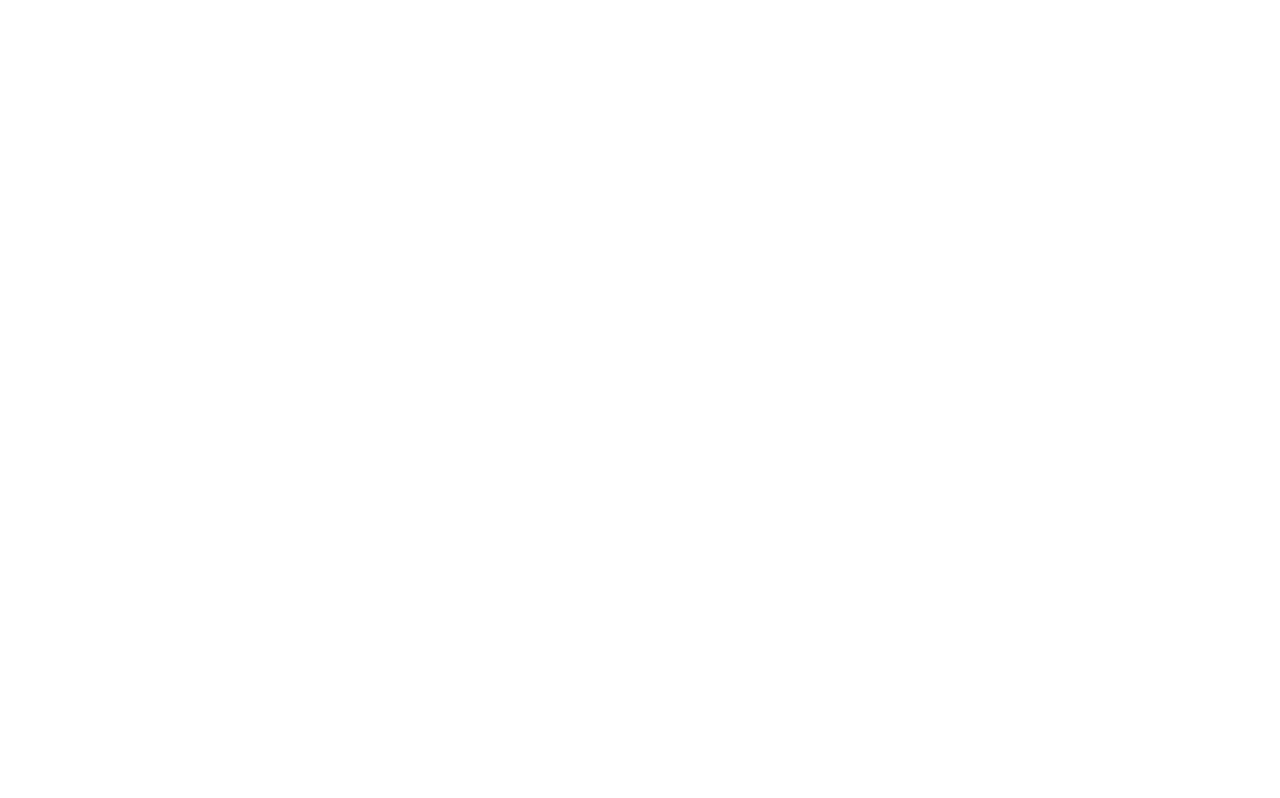
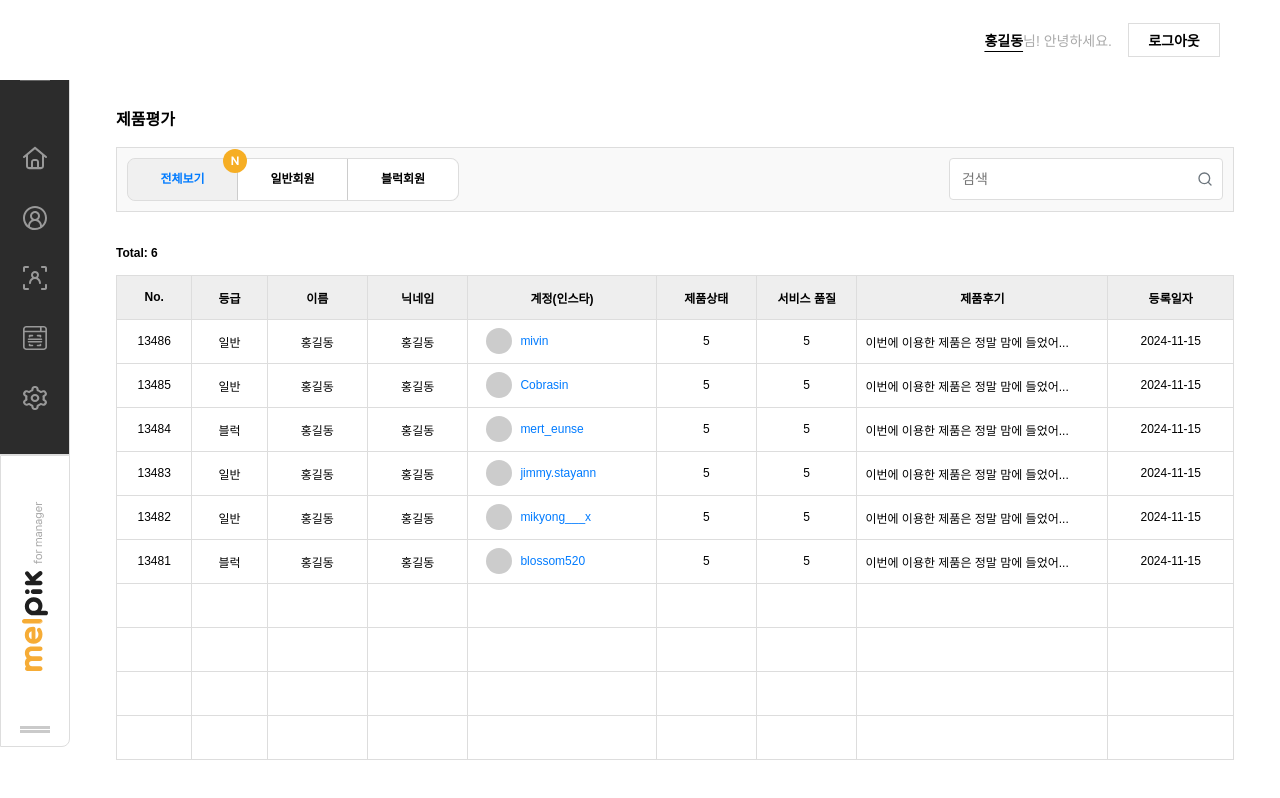
Before and after one commit to me1pik/Admin_Front, a React (Vite) app: page /product-evaluation in a window 1280 px wide. Before the commit this address had no page. Built offline with nearby package versions, Linux system fonts and the light colour scheme.

Commit message:
feat : ProductEvaluation UI

```diff
--- a/src/App.tsx
+++ b/src/App.tsx
@@ -12,6 +12,8 @@
 import UserDetail from './pages/UserDetail';
 import AdminDetail from './pages/AdminDetail';
 import PageList from './pages/Pagelist';
+import ProductEvaluation from './pages/ProductEvaluation';
+
 // import AnalysisInfo from "./pages/AnalysisInfo";
 // import InventoryList from "./pages/InventoryList";
 // import StatisticsList from "./pages/StatisticsList";
@@ -37,6 +39,8 @@
           <Route path='/admindetail/:no' element={<AdminDetail />} />
           <Route path='/userlist' element={<UserList />} />
           <Route path='/pagelist' element={<PageList />} />
+          <Route path='/product-evaluation' element={<ProductEvaluation />} />
+
           <Route path='/userdetail/:no' element={<UserDetail />} />
           <Route path='/orderlist' element={<OrderList />} />
           <Route path='/monitoring' element={<Monitoring />} />
--- /dev/null
+++ b/src/components/Table/ProductEvaluationTable.tsx
@@ -0,0 +1,163 @@
+// src/components/Table/ProductEvaluationTable.tsx
+import React from 'react';
+import styled from 'styled-components';
+
+/** User 인터페이스 */
+export interface User {
+  no: number;
+  grade: string;
+  name: string;
+  nickname: string;
+  instagram: string;
+  productStatus: string; // 제품상태
+  serviceQuality: string; // 서비스 품질
+  productReview: string; // 제품후기
+  registeredAt: string; // 등록일자
+}
+
+interface ProductEvaluationTableProps {
+  filteredData: User[];
+  handleEdit: (no: number) => void;
+}
+
+const ProductEvaluationTable: React.FC<ProductEvaluationTableProps> = ({
+  filteredData,
+  handleEdit,
+}) => {
+  return (
+    <Table>
+      <colgroup>
+        <col style={{ width: '60px' }} /> {/* No. */}
+        <col style={{ width: '60px' }} /> {/* 등급 */}
+        <col style={{ width: '80px' }} /> {/* 이름 */}
+        <col style={{ width: '80px' }} /> {/* 닉네임 */}
+        <col style={{ width: '150px' }} /> {/* 계정(인스타) */}
+        <col style={{ width: '80px' }} /> {/* 제품상태 */}
+        <col style={{ width: '80px' }} /> {/* 서비스 품질 */}
+        <col style={{ width: '200px' }} /> {/* 제품후기 */}
+        <col style={{ width: '100px' }} /> {/* 등록일자 */}
+      </colgroup>
+      <thead>
+        <TableRow>
+          <Th>No.</Th>
+          <Th>등급</Th>
+          <Th>이름</Th>
+          <Th>닉네임</Th>
+          <Th>계정(인스타)</Th>
+          <Th>제품상태</Th>
+          <Th>서비스 품질</Th>
+          <Th>제품후기</Th>
+          <Th>등록일자</Th>
+        </TableRow>
+      </thead>
+      <tbody>
+        {filteredData.map((user, index) => (
+          <TableRow key={index}>
+            <Td>{user.no}</Td>
+            <Td>{user.grade}</Td>
+            <Td>{user.name}</Td>
+            <Td>{user.nickname}</Td>
+            {/* 인스타: 아바타 + 텍스트 (클릭 시 handleEdit) */}
+            <TdLeft>
+              <InstaContainer>
+                <Avatar />
+                <InstaText onClick={() => handleEdit(user.no)}>
+                  {user.instagram}
+                </InstaText>
+              </InstaContainer>
+            </TdLeft>
+            <Td>{user.productStatus}</Td>
+            <Td>{user.serviceQuality}</Td>
+            {/* 제품후기는 왼쪽 정렬 */}
+            <TdLeft>{user.productReview}</TdLeft>
+            <Td>{user.registeredAt}</Td>
+          </TableRow>
+        ))}
+
+        {/* 빈 행을 10행으로 고정 (각 셀 개별 생성) */}
+        {filteredData.length < 10 &&
+          Array.from({ length: 10 - filteredData.length }).map((_, i) => (
+            <TableRow key={`empty-${i}`}>
+              <Td>&nbsp;</Td>
+              <Td>&nbsp;</Td>
+              <Td>&nbsp;</Td>
+              <Td>&nbsp;</Td>
+              <TdLeft>&nbsp;</TdLeft>
+              <Td>&nbsp;</Td>
+              <Td>&nbsp;</Td>
+              <TdLeft>&nbsp;</TdLeft>
+              <Td>&nbsp;</Td>
+            </TableRow>
+          ))}
+      </tbody>
+    </Table>
+  );
+};
+
+export default ProductEvaluationTable;
+
+/* ====================== Styled Components ====================== */
+
+const Table = styled.table`
+  width: 100%;
+  table-layout: fixed;
+  border-collapse: collapse;
+  background-color: #ffffff;
+  border: 1px solid #dddddd;
+`;
+
+const TableRow = styled.tr`
+  height: 44px;
+`;
+
+const Th = styled.th`
+  text-align: center;
+  vertical-align: middle;
+  background-color: #eeeeee;
+  font-family: 'NanumSquare Neo OTF', sans-serif;
+  font-weight: 800;
+  font-size: 12px;
+  color: #000000;
+  border: 1px solid #dddddd;
+  white-space: nowrap;
+`;
+
+const Td = styled.td`
+  text-align: center;
+  vertical-align: middle;
+  font-family: 'NanumSquare Neo OTF', sans-serif;
+  font-weight: 400;
+  font-size: 12px;
+  color: #000000;
+  border: 1px solid #dddddd;
+  white-space: nowrap;
+  padding: 0 8px;
+`;
+
+const TdLeft = styled(Td)`
+  text-align: left;
+`;
+
+const InstaContainer = styled.div`
+  display: flex;
+  align-items: center;
+  gap: 8px;
+  margin-left: 10px;
+`;
+
+const Avatar = styled.div`
+  width: 26px;
+  height: 26px;
+  border-radius: 50%;
+  flex-shrink: 0;
+  background-color: #cccccc;
+`;
+
+const InstaText = styled.span`
+  cursor: pointer;
+  color: #007bff;
+
+  &:hover {
+    color: #0056b3;
+  }
+`;
--- /dev/null
+++ b/src/pages/ProductEvaluation.tsx
@@ -0,0 +1,203 @@
+// src/pages/ProductEvaluation.tsx
+import React, { useState } from 'react';
+import { useNavigate } from 'react-router-dom';
+import styled from 'styled-components';
+import ProductEvaluationTable, {
+  User,
+} from '../components/Table/ProductEvaluationTable';
+import SubHeader, { TabItem } from '../components/Header/SearchSubHeader';
+import Pagination from '../components/Pagination';
+
+const tabs: TabItem[] = [
+  { label: '전체보기', path: '' },
+  { label: '일반회원', path: '일반' },
+  { label: '블럭회원', path: '블럭' },
+];
+
+/** 더미 데이터 */
+const dummyData: User[] = [
+  {
+    no: 13486,
+    grade: '일반',
+    name: '홍길동',
+    nickname: '홍길동',
+    instagram: 'mivin',
+    productStatus: '5',
+    serviceQuality: '5',
+    productReview: '이번에 이용한 제품은 정말 맘에 들었어...',
+    registeredAt: '2024-11-15',
+  },
+  {
+    no: 13485,
+    grade: '일반',
+    name: '홍길동',
+    nickname: '홍길동',
+    instagram: 'Cobrasin',
+    productStatus: '5',
+    serviceQuality: '5',
+    productReview: '이번에 이용한 제품은 정말 맘에 들었어...',
+    registeredAt: '2024-11-15',
+  },
+  {
+    no: 13484,
+    grade: '블럭',
+    name: '홍길동',
+    nickname: '홍길동',
+    instagram: 'mert_eunse',
+    productStatus: '5',
+    serviceQuality: '5',
+    productReview: '이번에 이용한 제품은 정말 맘에 들었어...',
+    registeredAt: '2024-11-15',
+  },
+  {
+    no: 13483,
+    grade: '일반',
+    name: '홍길동',
+    nickname: '홍길동',
+    instagram: 'jimmy.stayann',
+    productStatus: '5',
+    serviceQuality: '5',
+    productReview: '이번에 이용한 제품은 정말 맘에 들었어...',
+    registeredAt: '2024-11-15',
+  },
+  {
+    no: 13482,
+    grade: '일반',
+    name: '홍길동',
+    nickname: '홍길동',
+    instagram: 'mikyong___x',
+    productStatus: '5',
+    serviceQuality: '5',
+    productReview: '이번에 이용한 제품은 정말 맘에 들었어...',
+    registeredAt: '2024-11-15',
+  },
+  {
+    no: 13481,
+    grade: '블럭',
+    name: '홍길동',
+    nickname: '홍길동',
+    instagram: 'blossom520',
+    productStatus: '5',
+    serviceQuality: '5',
+    productReview: '이번에 이용한 제품은 정말 맘에 들었어...',
+    registeredAt: '2024-11-15',
+  },
+];
+
+const ProductEvaluation: React.FC = () => {
+  const navigate = useNavigate();
+  const [searchTerm, setSearchTerm] = useState('');
+  const [selectedTab, setSelectedTab] = useState<TabItem>(tabs[0]);
+  const [page, setPage] = useState(1);
+  const limit = 10;
+
+  const handleTabChange = (tab: TabItem) => {
+    setSelectedTab(tab);
+    setPage(1);
+  };
+
+  // 탭에 따른 데이터 필터링
+  const dataByTab = dummyData.filter((item) => {
+    if (selectedTab.label === '전체보기') return true;
+    return item.grade === selectedTab.path;
+  });
+
+  // 검색어 필터링
+  const filteredData = dataByTab.filter((item) => {
+    const lowerTerm = searchTerm.toLowerCase();
+    return (
+      String(item.no).toLowerCase().includes(lowerTerm) ||
+      item.grade.toLowerCase().includes(lowerTerm) ||
+      item.name.toLowerCase().includes(lowerTerm) ||
+      item.nickname.toLowerCase().includes(lowerTerm) ||
+      item.instagram.toLowerCase().includes(lowerTerm) ||
+      item.productStatus.toLowerCase().includes(lowerTerm) ||
+      item.serviceQuality.toLowerCase().includes(lowerTerm) ||
+      item.productReview.toLowerCase().includes(lowerTerm) ||
+      item.registeredAt.toLowerCase().includes(lowerTerm)
+    );
+  });
+
+  // 페이지네이션 계산
+  const totalCount = filteredData.length;
+  const totalPages = Math.max(1, Math.ceil(totalCount / limit));
+  const offset = (page - 1) * limit;
+  const currentPageData = filteredData.slice(offset, offset + limit);
+
+  // 인스타 계정 클릭 시
+  const handleEdit = (no: number) => {
+    navigate(`/userdetail/${no}`);
+  };
+
+  return (
+    <Content>
+      <HeaderTitle>제품평가</HeaderTitle>
+      <SubHeader
+        searchTerm={searchTerm}
+        setSearchTerm={setSearchTerm}
+        tabs={tabs}
+        onTabChange={handleTabChange}
+      />
+      <InfoBar>
+        <TotalCountText>Total: {totalCount}</TotalCountText>
+      </InfoBar>
+      <TableContainer>
+        <ProductEvaluationTable
+          filteredData={currentPageData}
+          handleEdit={handleEdit}
+        />
+      </TableContainer>
+      <FooterRow>
+        <Pagination page={page} setPage={setPage} totalPages={totalPages} />
+      </FooterRow>
+    </Content>
+  );
+};
+
+export default ProductEvaluation;
+
+/* ====================== Styled Components ====================== */
+
+const Content = styled.div`
+  display: flex;
+  flex-direction: column;
+  background-color: #ffffff;
+  flex-grow: 1;
+  font-size: 14px;
+  padding: 10px;
+`;
+
+const HeaderTitle = styled.h1`
+  text-align: left;
+  font-family: 'NanumSquare Neo OTF', sans-serif;
+  font-weight: 700;
+  font-size: 16px;
+  line-height: 18px;
+  color: #000000;
+  margin-bottom: 18px;
+`;
+
+const InfoBar = styled.div`
+  display: flex;
+  align-items: center;
+  justify-content: space-between;
+  margin-bottom: 15px;
+`;
+
+const TotalCountText = styled.div`
+  font-family: 'NanumSquare Neo OTF', sans-serif;
+  font-weight: 900;
+  font-size: 12px;
+  color: #000000;
+`;
+
+const TableContainer = styled.div`
+  box-sizing: border-box;
+`;
+
+const FooterRow = styled.div`
+  display: flex;
+  justify-content: space-between;
+  align-items: center;
+  margin-top: 40px;
+`;
```
